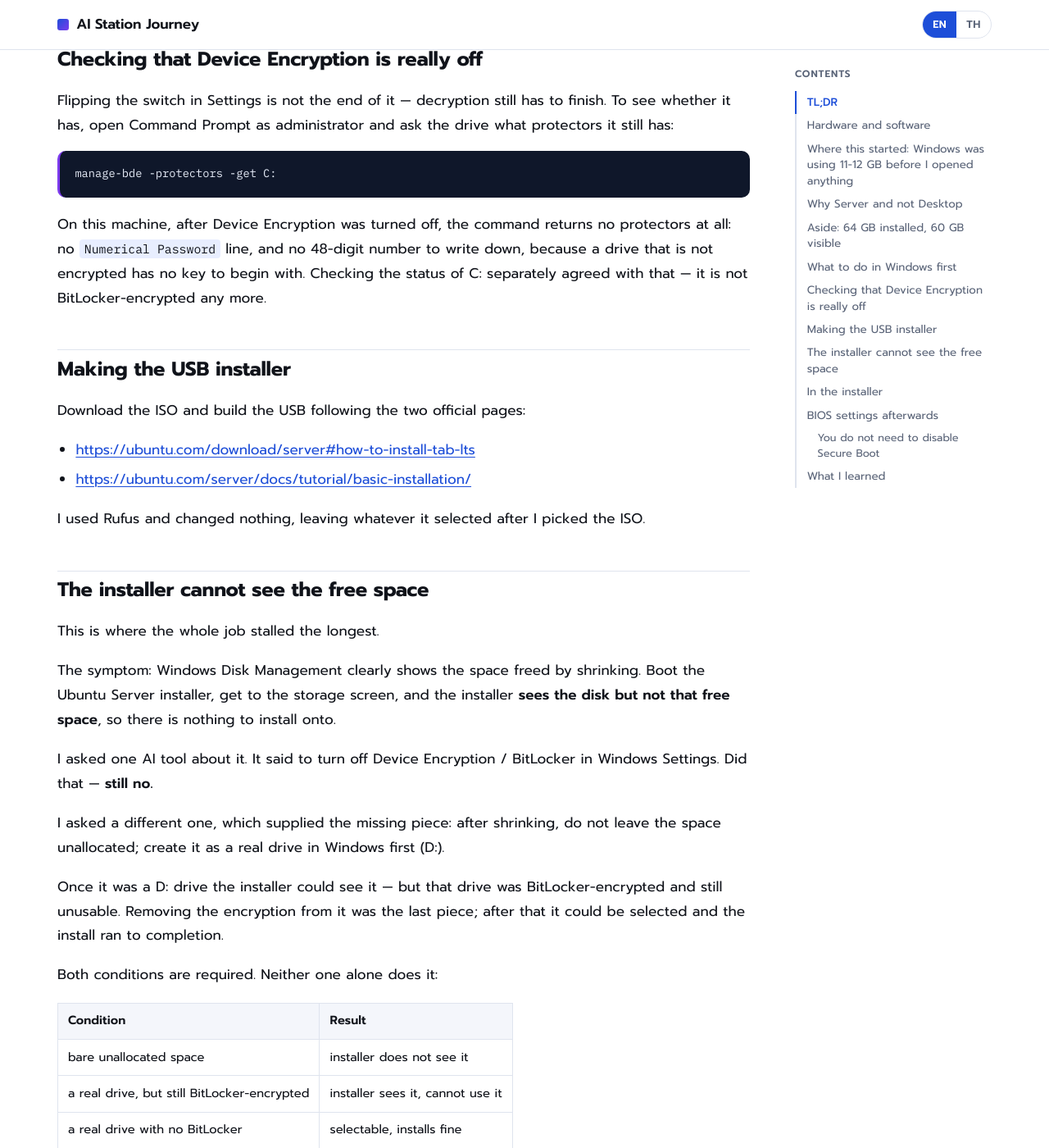
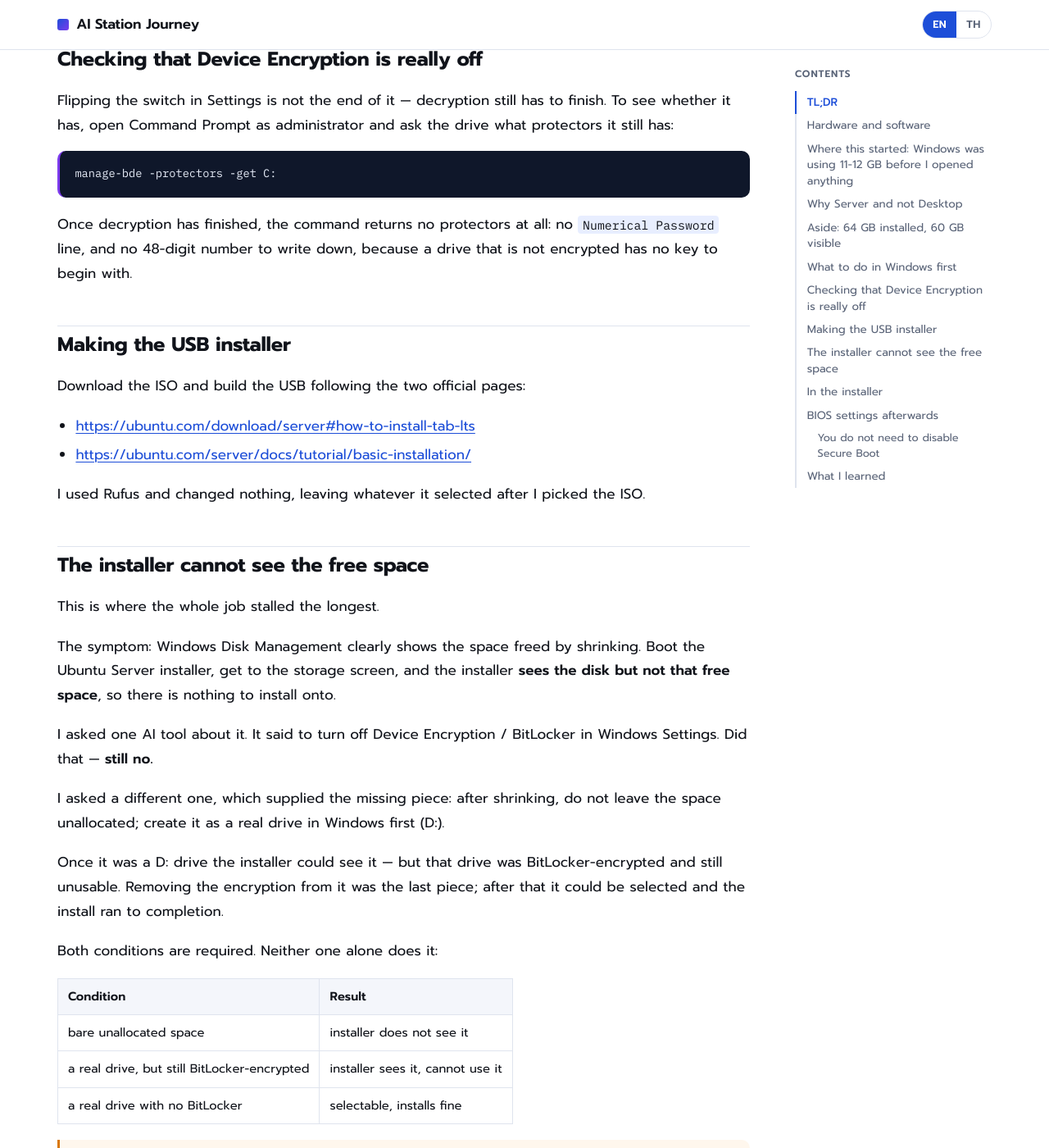
Before and after one commit to Patcharawadee-i/Patcharawadee-i.github.io, a Jekyll site: the page built from en/posts/ubuntu-server-dual-boot-windows-11-unallocated-space.md, in a window 1280 px wide and 1400 px high, scrolled down 4766 px. Shown: the whole window at 82% size. Built offline with Jekyll 4.4.1, drawn with Linux system fonts in a browser that asks for light colours; some of the changed text lies outside the part shown.

Commit message:
Trim machine-specific details from the vLLM and dual boot posts
- vLLM post: drop where amd-ttm lives on the host and the two cache
  directory paths; the points they supported read the same without them
- dual boot post: describe what the Settings switch does in general
  instead of stating the current state of this machine's drives

Co-Authored-By: Claude Opus 5 <noreply@anthropic.com>

````diff
--- a/en/posts/ubuntu-server-dual-boot-windows-11-unallocated-space.md
+++ b/en/posts/ubuntu-server-dual-boot-windows-11-unallocated-space.md
@@ -183,10 +183,9 @@ it still has:
 manage-bde -protectors -get C:
 ```
 
-On this machine, after Device Encryption was turned off, the command returns no protectors
-at all: no `Numerical Password` line, and no 48-digit number to write down, because a drive
-that is not encrypted has no key to begin with. Checking the status of C: separately agreed
-with that — it is not BitLocker-encrypted any more.
+Once decryption has finished, the command returns no protectors at all: no
+`Numerical Password` line, and no 48-digit number to write down, because a drive that is
+not encrypted has no key to begin with.
 
 ## Making the USB installer
 
@@ -225,8 +224,8 @@ Both conditions are required. Neither one alone does it:
 
 > ⚠️ **The Settings shortcut decrypts the whole machine, not just the target drive.** What
 > is actually required is that **the partition you hand to Ubuntu is not BitLocker-encrypted**,
-> but the Device encryption switch in Settings is not per-drive. Checked afterwards, C: is
-> not encrypted either. If you want C: to stay encrypted, work drive by drive in
+> but the Device encryption switch in Settings is not per-drive — turning it off decrypts
+> C: as well. If you want C: to stay encrypted, work drive by drive in
 > Control Panel → BitLocker Drive Encryption instead of using this shortcut.
 {: .warn}
 
````
Also changed, not shown: en/posts/vllm-rocm-gfx1150-wrong-version.md (+4 -6 lines), th/posts/ubuntu-server-dual-boot-windows-11-unallocated-space.md (+4 -5 lines), th/posts/vllm-rocm-gfx1150-wrong-version.md (+4 -5 lines).
